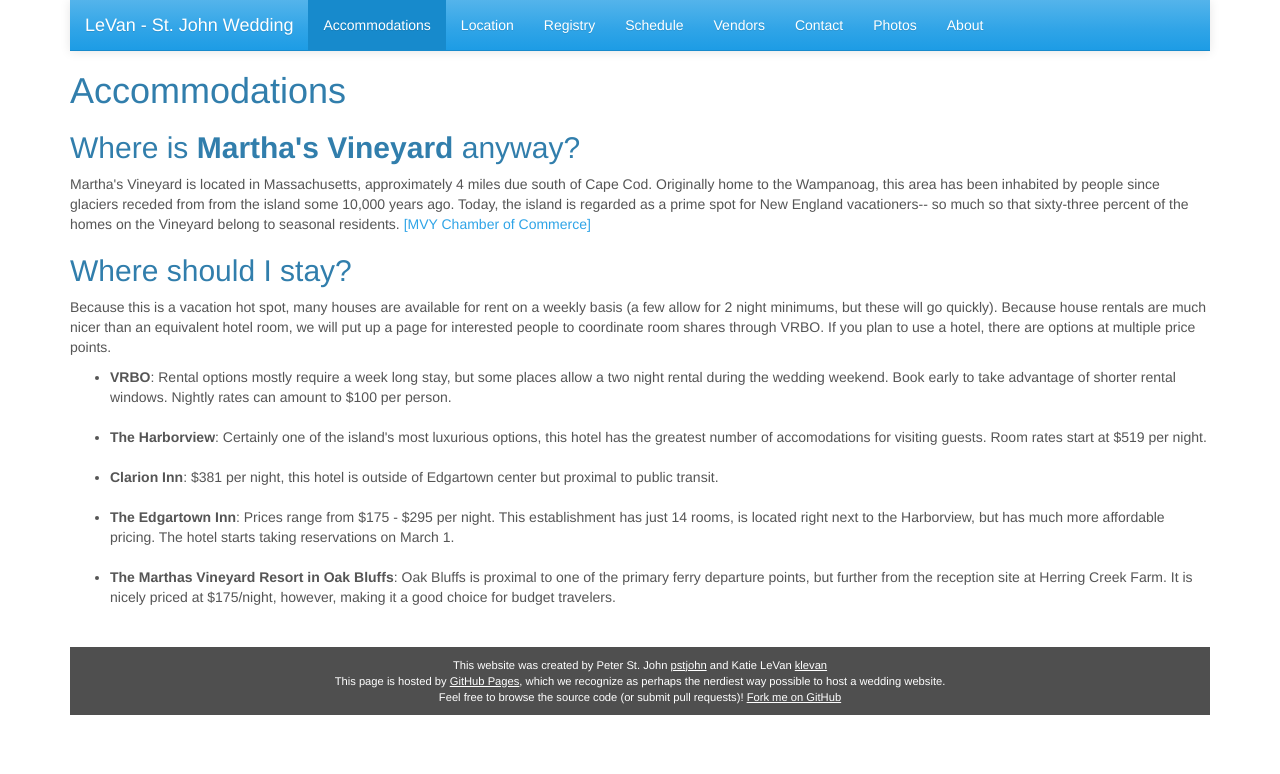
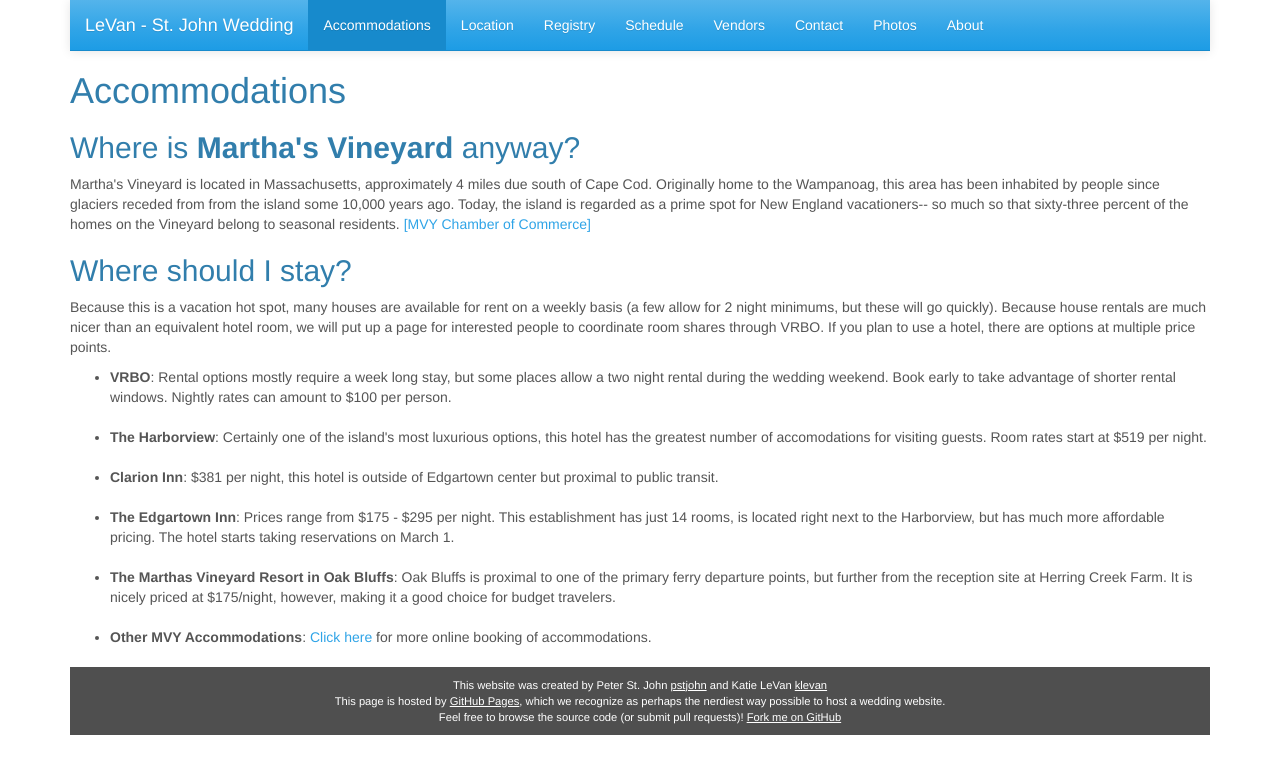
Before and after one commit to pstjohn/levanstjohn-wedding, a Jekyll site: the page built from accommodations/index.html, in a window 1280 px wide. Shown: the top 774 px of the page. Built offline with Jekyll 4.4.1, drawn with Linux system fonts in a browser that asks for light colours; nearby versions of some CDN libraries; library files that are not in the unit come from our copies.

Commit message:
Update index.html

```diff
--- a/accommodations/index.html
+++ b/accommodations/index.html
@@ -26,5 +26,6 @@ If you plan to use a hotel, there are options at multiple price points. <br/>
   <li><b>The Marthas Vineyard Resort in Oak Bluffs</b>: Oak Bluffs is proximal to one of the primary ferry departure points,
     but further from the reception site at Herring Creek Farm. It is nicely priced at $175/night, however, making it a good
     choice for budget travelers.</li><br/>
+  <li><b>Other MVY Accommodations</b>: <a href="http://mvol.com/accommodations/">Click here</a> for more online booking of accommodations.</li>
   </ul>
 </p>
```
